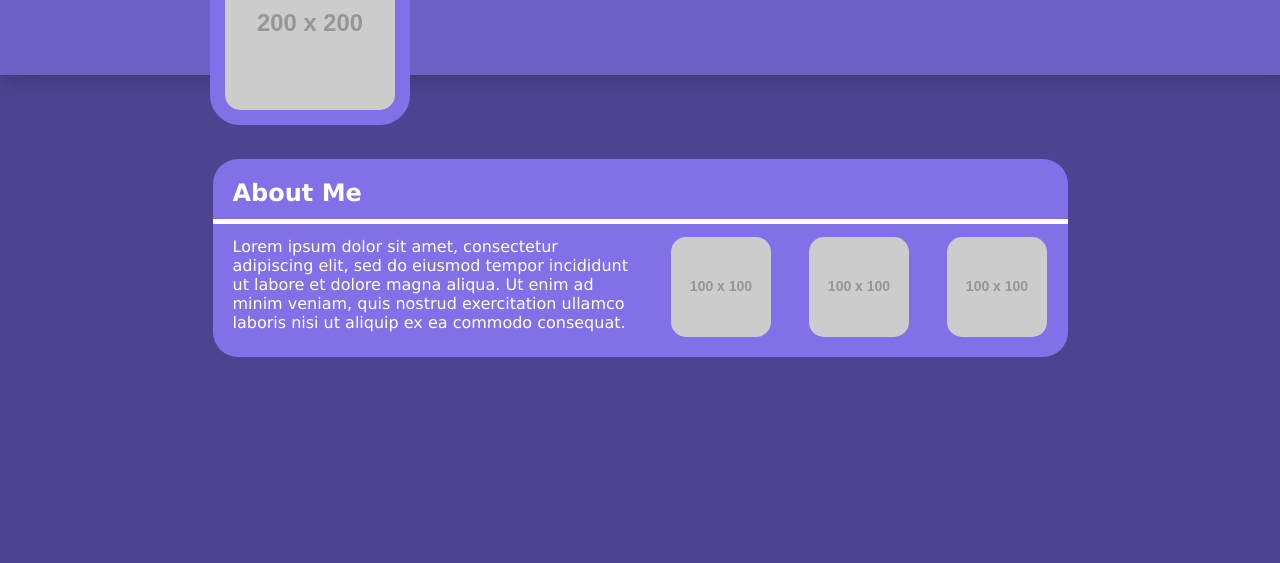
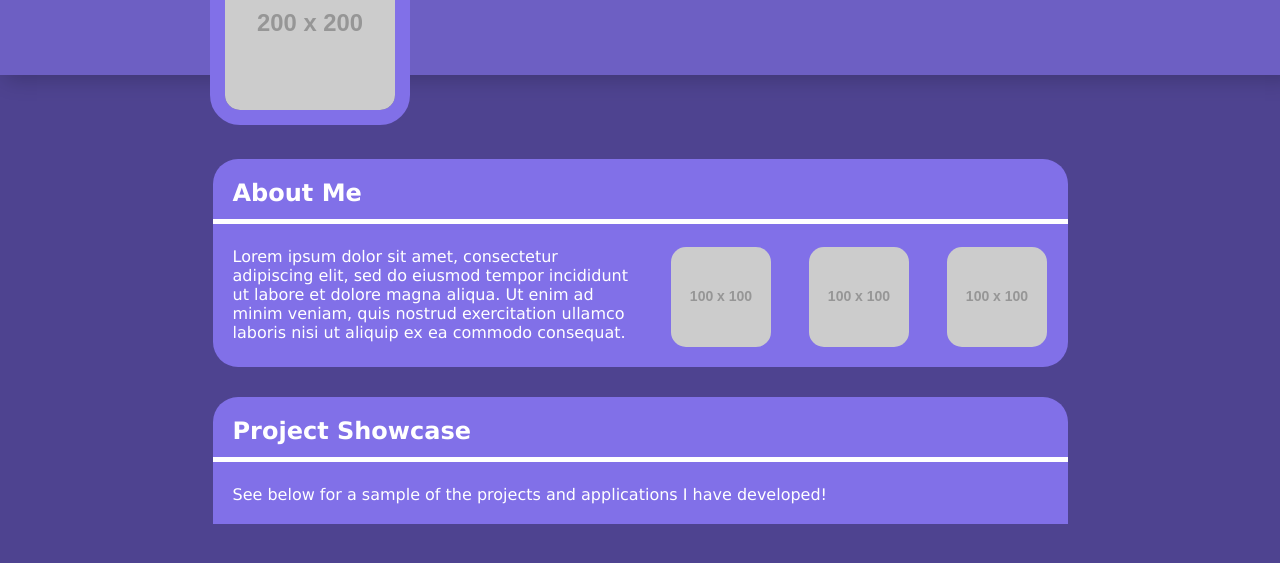
Before and after one commit to Aoliva96/professional-portfolio, a plain HTML site: page index.html in a window 1280 px wide. Shown: the part 125-688 px from the top of the page. Drawn offline with Linux system fonts and the light colour scheme; placeholder pictures from the web are drawn by us.

Commit message:
added projectsTitle article in HTML, added content to projectsTitle, added styles to ProjectsTitle to match mockup

```diff
--- a/assets/css/style.css
+++ b/assets/css/style.css
@@ -89,13 +89,14 @@ main {
     background-color: #8170E8;
     border-radius: 25px;
     padding: 20px;
+    margin-bottom: 25px;
     display: flex;
     flex: 0 1 815px;
     flex-wrap: wrap;
 }
 
 #aboutMe h2 {
-    margin: 0 80% 30px 0;
+    margin: 0 80% 40px 0;
 }
 
 #aboutMe p {
@@ -106,3 +107,19 @@ main {
     border-radius: 15px;
     margin-left: 38px;
 }
+
+/* article - projects title */
+
+#projectsTitle {
+    background-color: #8170E8;
+    border-radius: 25px 25px 0 0;
+    padding: 20px;
+    margin-bottom: 10px;
+    display: flex;
+    flex: 0 1 815px;
+    flex-wrap: wrap;
+}
+
+#projectsTitle h2 {
+    margin-bottom: 40px;
+}
--- a/index.html
+++ b/index.html
@@ -30,6 +30,11 @@
                 <img src="https://placehold.co/100/png" alt="Second placeholder image" />
                 <img src="https://placehold.co/100/png" alt="Third placeholder image" />
             </article>
+            <div class="titleLine"></div>
+            <article id="projectsTitle">
+                <h2>Project Showcase</h2>
+                <p>See below for a sample of the projects and applications I have developed!</p>
+            </article>
         </main>
         <footer>
 
```
